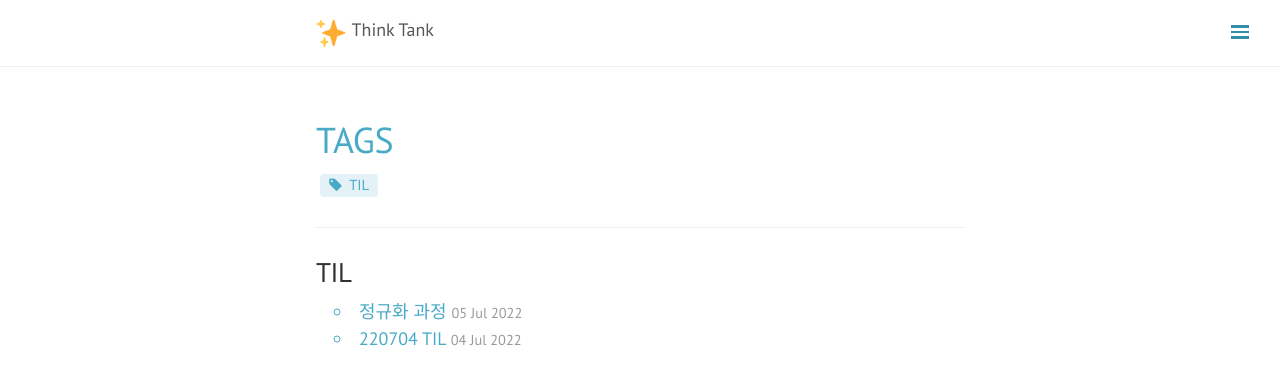
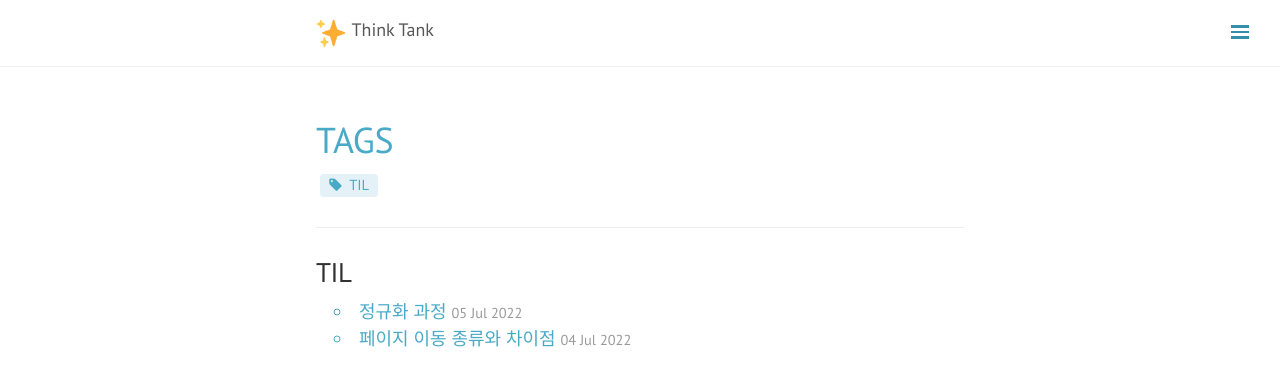
Before and after one commit to kizuc/kizuc.github.io, a Jekyll site: the page built from blog/tags.html, in a window 1280 px wide. Shown: the top 386 px of the page. Built offline with Jekyll 4.4.1, drawn with Linux system fonts in a browser that asks for light colours; nearby versions of some CDN libraries; comment, search, counter and statistics services are not loaded.

Commit message:
Update 2022-07-04-TIL.md

```diff
--- a/_posts/jsp/2022-07-04-TIL.md
+++ b/_posts/jsp/2022-07-04-TIL.md
@@ -1,6 +1,6 @@
 ---
 layout: post
-title: "220704 TIL"
+title: "페이지 이동 종류와 차이점"
 categories: jsp
 except: "JSP/javascript"
 tags: [ TIL ]
```
Also changed, not shown: other parts of _posts/jsp/2022-07-04-TIL.md (+0 -1 lines).
